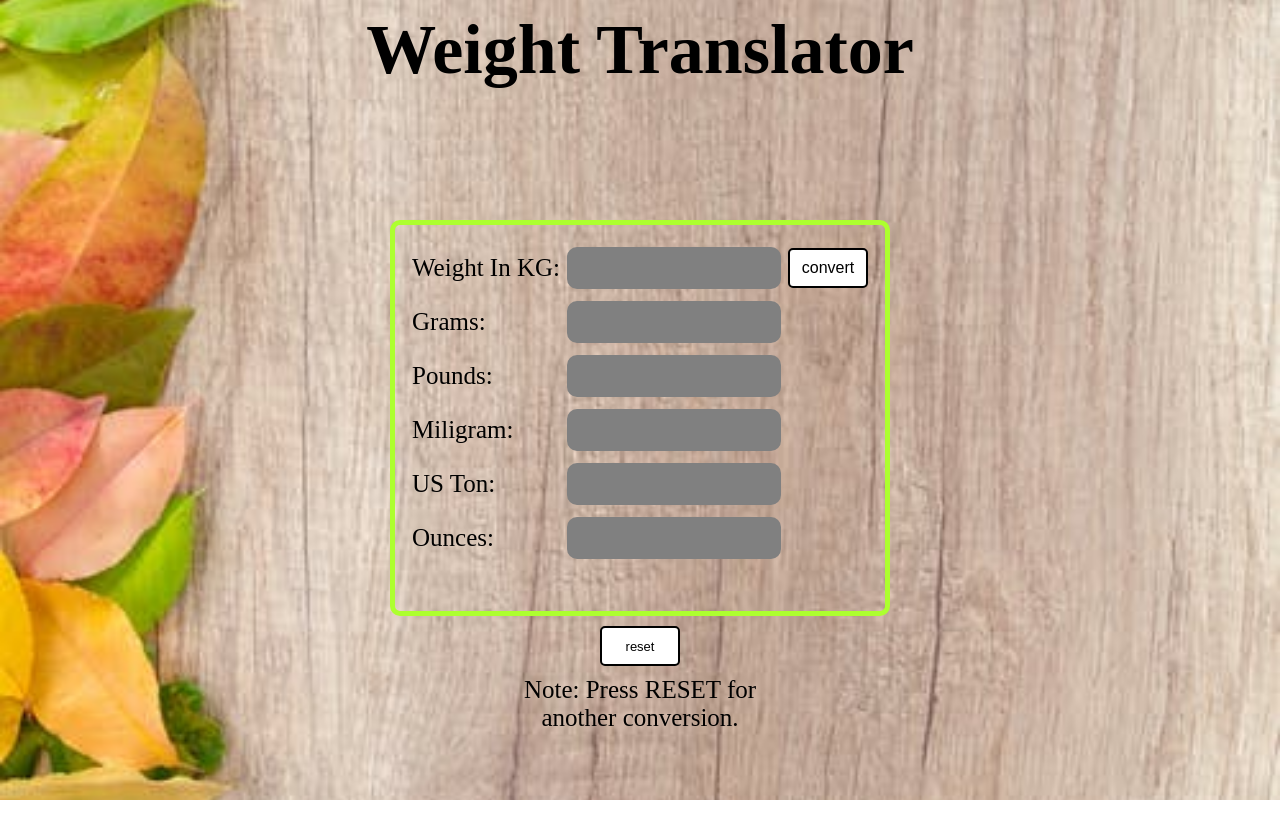
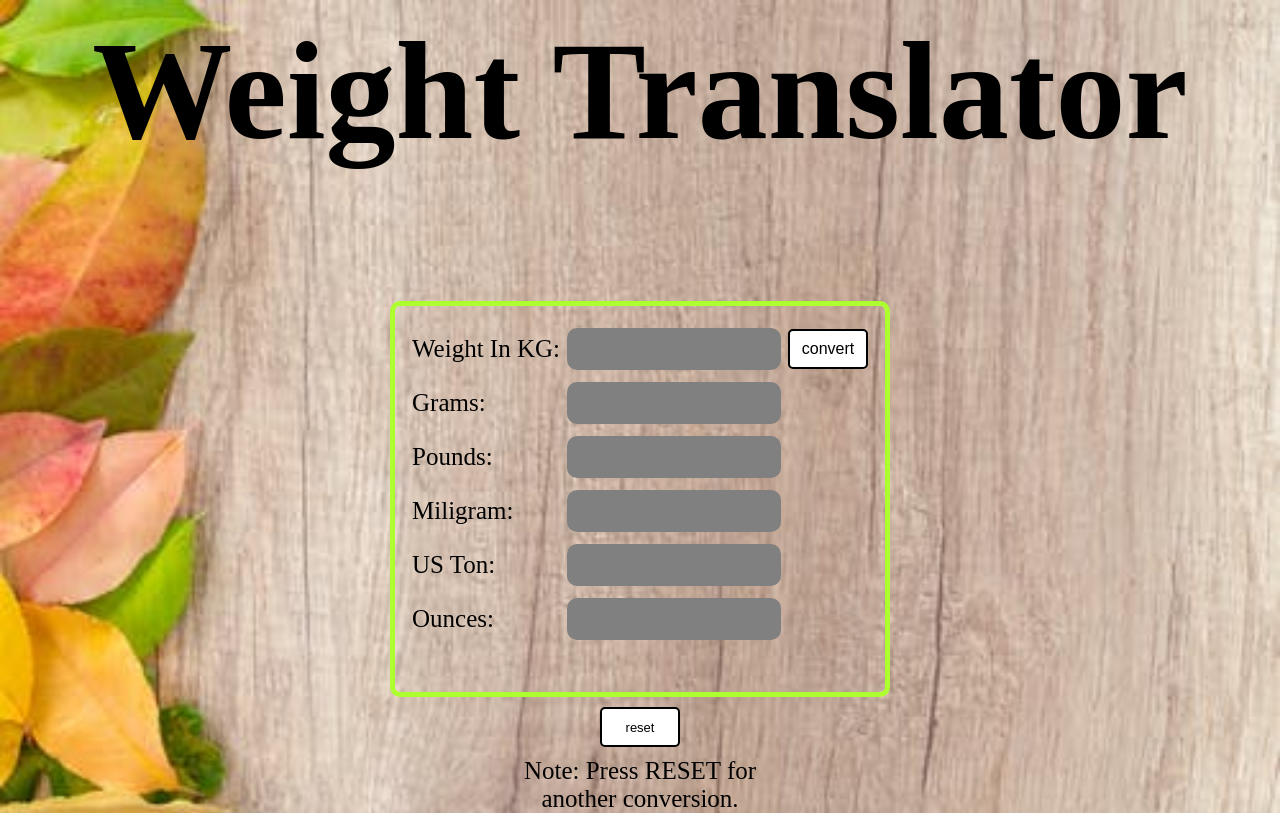
Before and after one commit to Rakshit17patel/Hactoberfest, a plain HTML site: page index.html in a window 1280 px wide. Drawn offline with Linux system fonts and the light colour scheme.

Commit message:
Update index.html

```diff
--- a/index.html
+++ b/index.html
@@ -10,7 +10,7 @@
 </head>
 
 <body>
-    <div class="title">Weight Translator</div>
+    <div class="title"><h1>Weight Translator</h1></div>
     <form>
         <table id="table">
             <tr>
```
